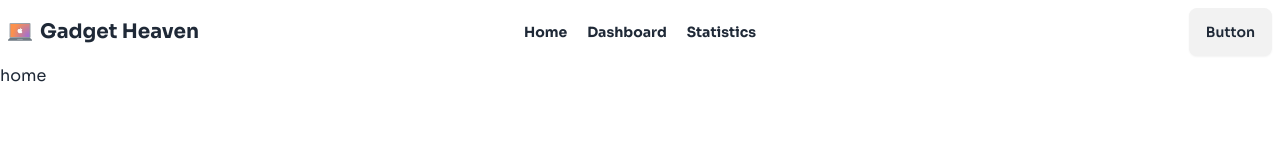
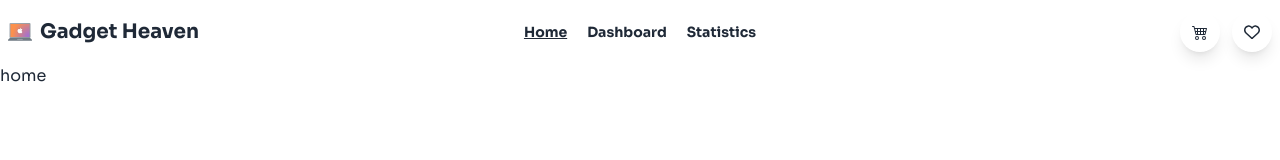
Before and after one commit to ShahariarSohan/gadget-heaven-app, a React (Vite) app: page / in a window 1280 px wide. Shown: the top 160 px of the page. Built offline with nearby package versions, Linux system fonts and the light colour scheme.

Commit message:
nav added

```diff
--- a/package.json
+++ b/package.json
@@ -14,6 +14,7 @@
     "match-sorter": "^8.0.0",
     "react": "^19.0.0",
     "react-dom": "^19.0.0",
+    "react-icons": "^5.5.0",
     "react-router-dom": "^7.5.0",
     "sort-by": "^1.2.0"
   },
--- a/src/components/Nav.jsx
+++ b/src/components/Nav.jsx
@@ -1,12 +1,14 @@
 import React from "react";
-import { NavLink } from "react-router-dom";
+import { BsCart4 } from "react-icons/bs";
+import { FaRegHeart } from "react-icons/fa6";
+import { Link, NavLink } from "react-router-dom";
 
 const Nav = () => {
   const homeLink = (
     <NavLink
       to="/"
       className={({ isActive }) =>
-        isActive ? "text-underline font-bold" : "font-bold"
+        isActive ? "underline font-bold" : "font-bold"
       }
     >
       Home
@@ -16,7 +18,7 @@ const Nav = () => {
     <NavLink
       to="/dashboard"
       className={({ isActive }) =>
-        isActive ? "text-underline font-bold" : "font-bold"
+        isActive ? "underline font-bold" : "font-bold"
       }
     >
       Dashboard
@@ -26,7 +28,7 @@ const Nav = () => {
     <NavLink
       to="/statistics"
       className={({ isActive }) =>
-        isActive ? "text-underline font-bold" : "font-bold"
+        isActive ? "underline font-bold" : "font-bold"
       }
     >
       Statistics
@@ -73,8 +75,18 @@ const Nav = () => {
           {statsLink}
         </ul>
       </div>
-      <div className="navbar-end">
-        <a className="btn">Button</a>
+      <div className="navbar-end gap-3">
+        <div className="w-10 h-10 rounded-full shadow-lg flex justify-center items-center">
+          <Link>
+            <BsCart4 />
+          </Link>
+        </div>
+
+        <div className="w-10 h-10 rounded-full shadow-lg flex justify-center items-center">
+          <Link>
+            <FaRegHeart />
+          </Link>
+        </div>
       </div>
     </div>
   );
```
Also changed, not shown: 1 other file (tests, documents, lock files or other folders).
